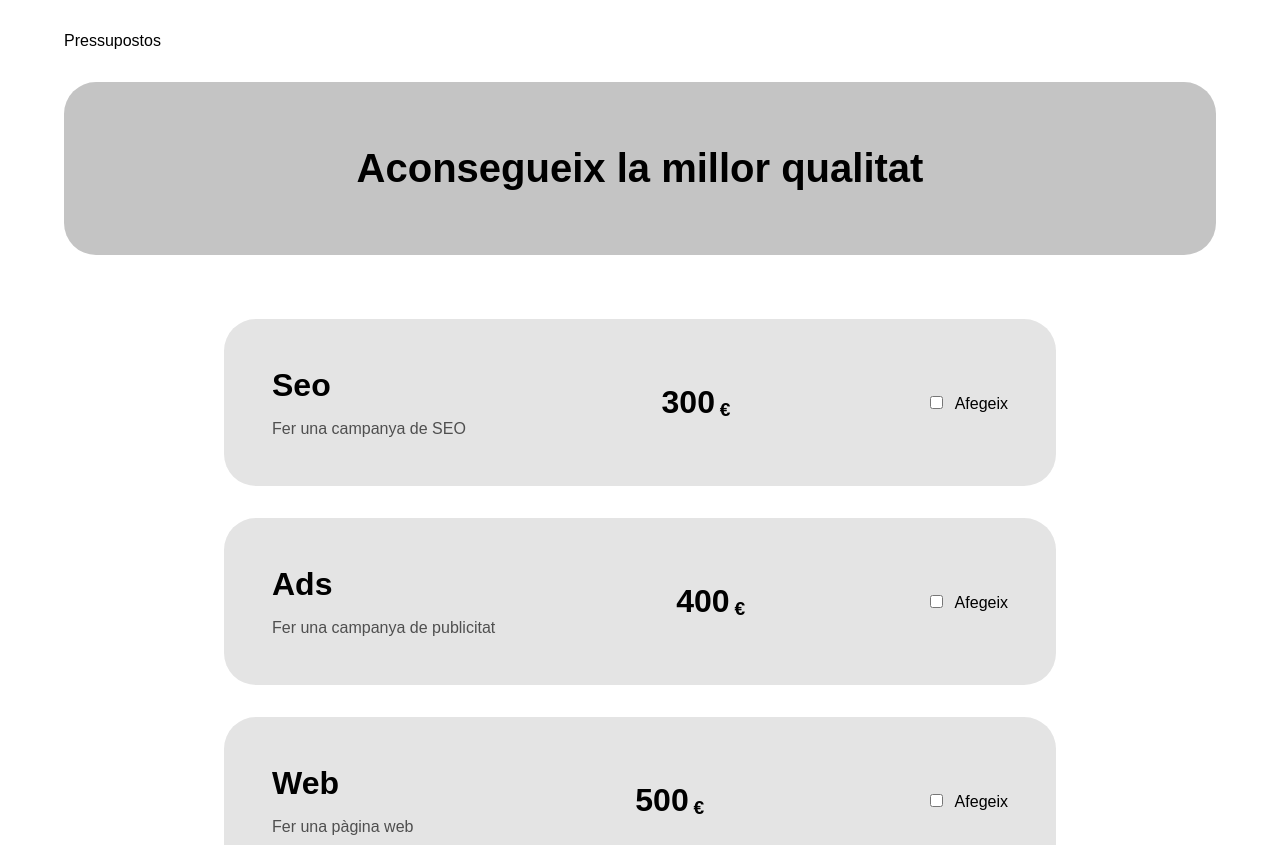
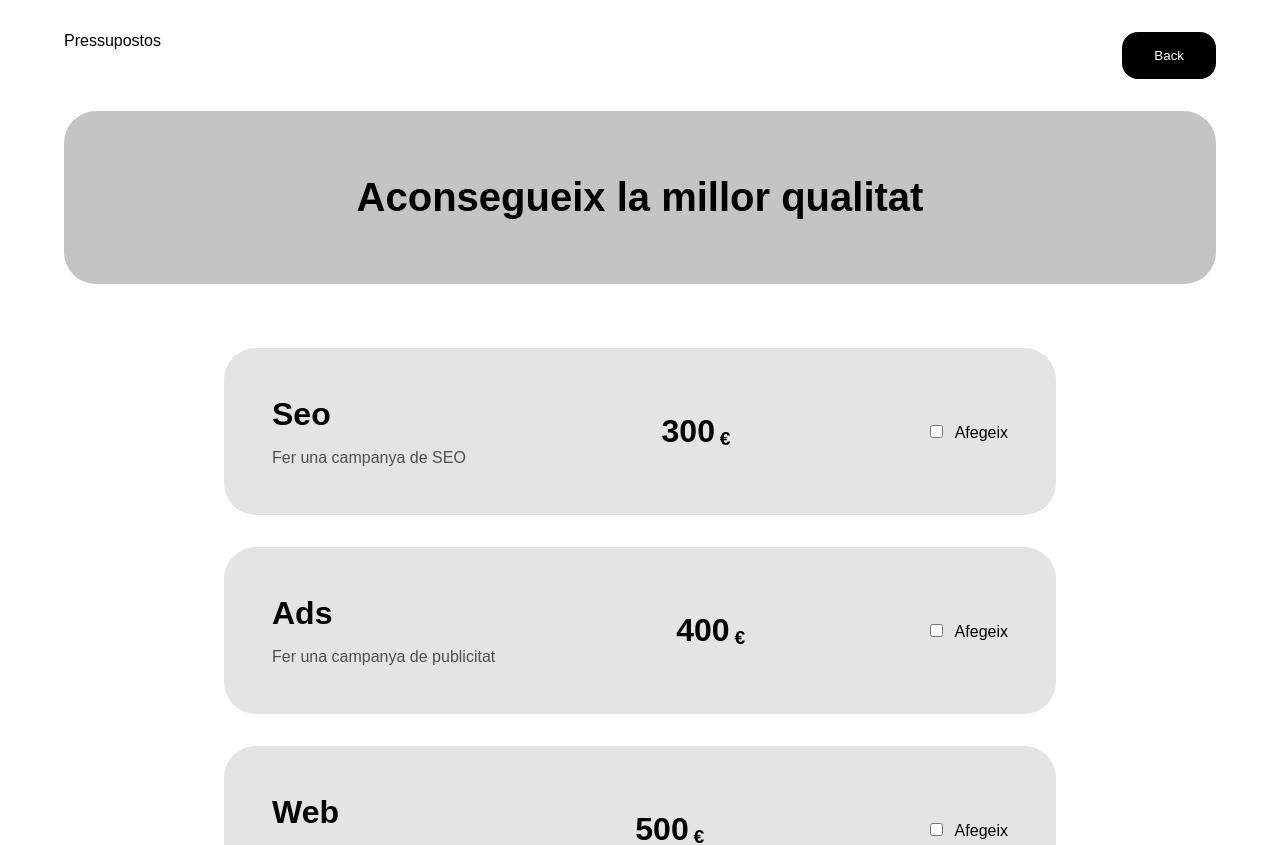
Before and after one commit to jordiciurana16/6.1-Pressupostos-Nivell3, an Angular app in the folder Sprint6/6.1-Pressupostos-Nivell3/Budgets/: page /landing in a window 1280 px wide. Shown: the top 845 px of the page. Built offline with nearby package versions, Linux system fonts and the light colour scheme.

Commit message:
back button navigation

```diff
--- a/Sprint6/6.1-Pressupostos-Nivell3/Budgets/src/app/landing/landing.component.html
+++ b/Sprint6/6.1-Pressupostos-Nivell3/Budgets/src/app/landing/landing.component.html
@@ -1,3 +1,5 @@
-<header><span>Pressupostos</span></header>
+<header>
+  <span>Pressupostos</span> <button [routerLink]="['/']">Back</button>
+</header>
 <app-banner></app-banner>
 <app-budgets></app-budgets>
--- a/Sprint6/6.1-Pressupostos-Nivell3/Budgets/src/app/landing/landing.component.scss
+++ b/Sprint6/6.1-Pressupostos-Nivell3/Budgets/src/app/landing/landing.component.scss
@@ -0,0 +1,12 @@
+header {
+  display: flex;
+  justify-content: space-between;
+}
+
+button {
+  background-color: black;
+  color: white;
+  border: none;
+  border-radius: 1rem;
+  padding: 1rem 2rem;
+}
--- a/Sprint6/6.1-Pressupostos-Nivell3/Budgets/src/app/landing/landing.component.ts
+++ b/Sprint6/6.1-Pressupostos-Nivell3/Budgets/src/app/landing/landing.component.ts
@@ -1,10 +1,11 @@
 import { Component } from '@angular/core';
 import { BannerComponent } from '../banner/banner.component';
 import { BudgetsComponent } from '../budgets/budgets.component';
+import { RouterModule, RouterLink } from '@angular/router';
 
 @Component({
   selector: 'app-landing',
-  imports: [BannerComponent, BudgetsComponent],
+  imports: [BannerComponent, BudgetsComponent, RouterLink, RouterModule],
   templateUrl: './landing.component.html',
   styleUrl: './landing.component.scss',
 })
--- a/Sprint6/6.1-Pressupostos-Nivell3/Budgets/src/app/welcome/welcome.component.ts
+++ b/Sprint6/6.1-Pressupostos-Nivell3/Budgets/src/app/welcome/welcome.component.ts
@@ -1,6 +1,5 @@
 import { Component } from '@angular/core';
-import { Router, RouterModule } from '@angular/router';
-import { RouterLink } from '@angular/router';
+import { RouterModule, RouterLink } from '@angular/router';
 
 @Component({
   selector: 'app-welcome',
```
